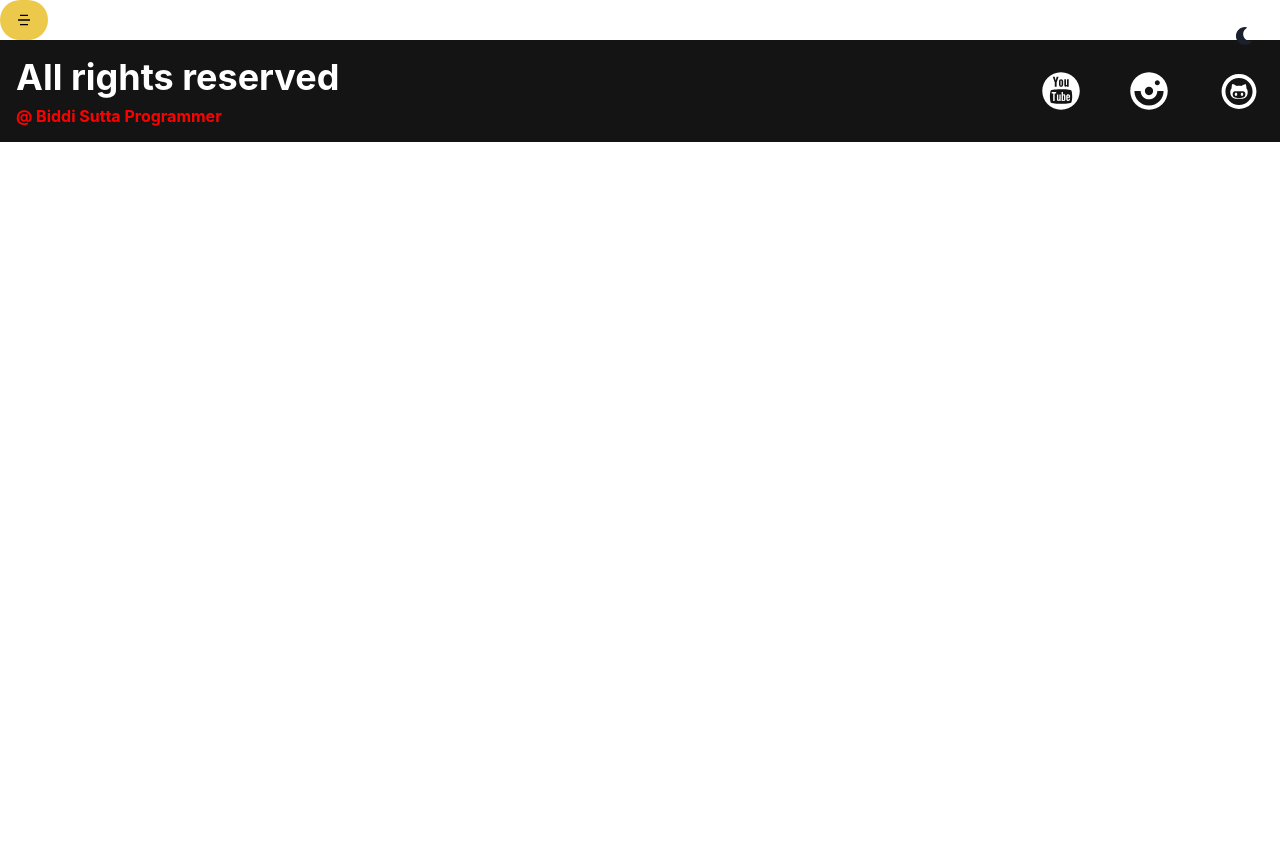
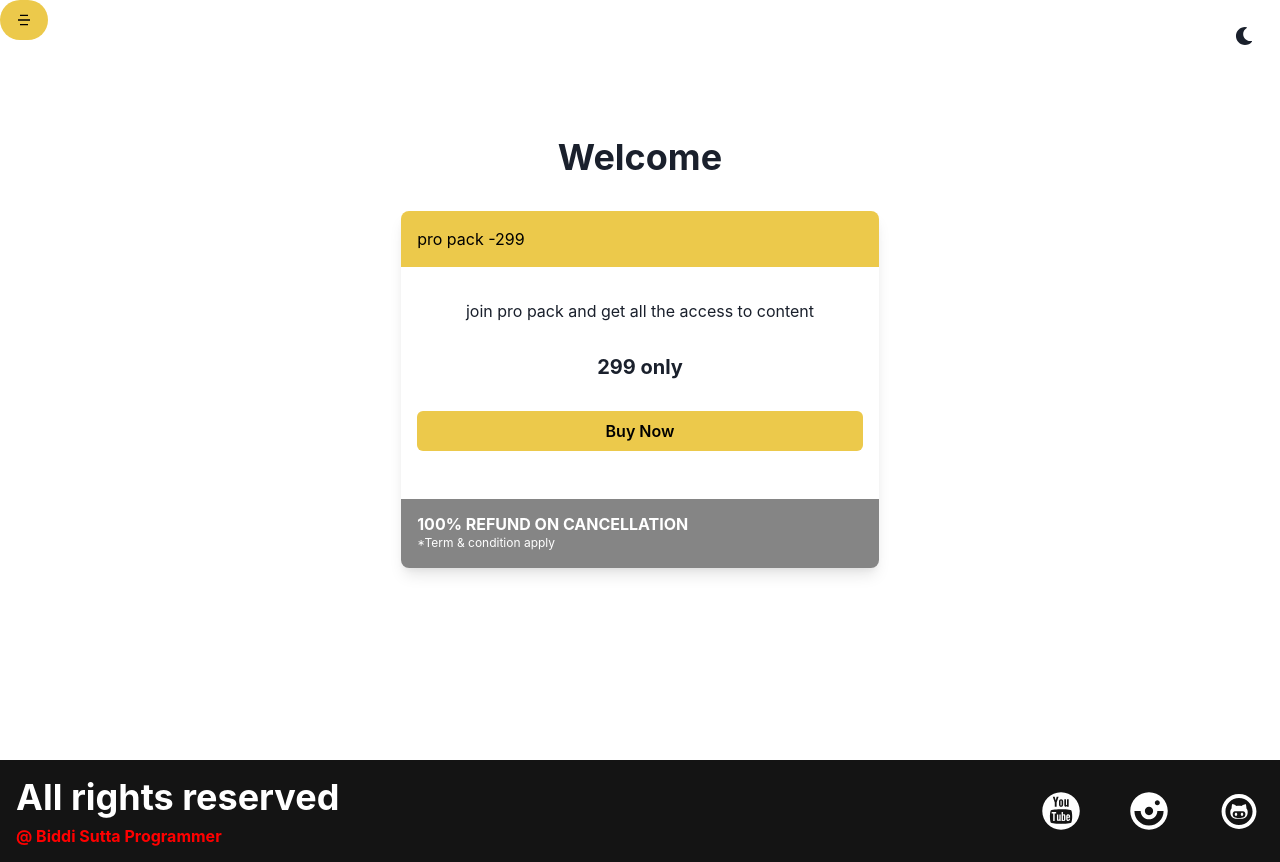
Before and after one commit to Ankitjha2202/fullstack-app, a React (Create React App) app: page /subscribe in a window 1280 px wide. Before the commit the page ends 800 px from the top, so only its background shows below. Built offline with nearby package versions, Linux system fonts and the light colour scheme.

Commit message:
Payement Pages

```diff
--- a/src/App.js
+++ b/src/App.js
@@ -12,6 +12,10 @@ import Contact from './components/Contact/Contact';
 import Request from './components/Request/Request';
 import About from './components/About/About';
 import  CoursePage  from './components/CoursePage/CoursePage';
+import Subscribe from './components/Payments/Subscribe';
+import PaymentSuccess from './components/Payments/PaymentSuccess';
+import NotFound from './components/Layout/NotFound/NotFound';
+import PaymentFail from './components/Payments/PaymentFail';
 
 function App() {
   window.addEventListener('contextmenu',(e)=>{
@@ -31,6 +35,10 @@ function App() {
         <Route path='/About' element={<About/>}/>
         <Route path='/Request' element={<Request/>}/>
         <Route path='/ResetPassword/:token' element={<ResetPassword/>}/>
+        <Route path='/subscribe' element={<Subscribe/>}/>
+        <Route path='/paymentsuccessfull' element={<PaymentSuccess/>}/>
+        <Route path='*' element={<NotFound/>}/>
+        <Route path='/paymentfail' element={<PaymentFail/>}/>
       </Routes>
       <Footer/>
      </Router>
--- a/src/components/Layout/Header/Header.jsx
+++ b/src/components/Layout/Header/Header.jsx
@@ -1,10 +1,10 @@
-import { ColorModeContext, Drawer, DrawerBody, DrawerHeader,DrawerOverlay,DrawerContent, useDisclosure, VStack, HStack } from '@chakra-ui/react'
+import { Drawer, DrawerBody, DrawerHeader,DrawerOverlay,DrawerContent, useDisclosure, VStack, HStack } from '@chakra-ui/react'
 import { Button } from '@chakra-ui/react';
 import React from 'react'
 import ColorModeSwicther from "../../../ColorModeSwitcher"
-import {RiDashboardFill, RiDashboardLine, RiLogoutBoxFill, RiLogoutBoxLine, RiMenu5Fill} from 'react-icons/ri';
+import {RiDashboardFill, RiLogoutBoxLine, RiMenu5Fill} from 'react-icons/ri';
 import { Link } from 'react-router-dom'
-import { CgGhost } from 'react-icons/cg';
+// import { CgGhost } from 'react-icons/cg';
 const LinkButton = ({url="/" , title='Home',onClose}) =>(
     <Link onClick={onClose} to={url}>
       <Button variant={'ghost'}>{title}</Button>
--- /dev/null
+++ b/src/components/Layout/NotFound/NotFound.jsx
@@ -0,0 +1,22 @@
+import { Button, Container, Heading, VStack } from '@chakra-ui/react'
+import React from 'react'
+import { RiErrorWarningFill } from 'react-icons/ri'
+import { Link } from 'react-router-dom'
+
+const NotFound = () => {
+  return (
+    <Container h={'90vh'}>
+        <VStack justifyContent={'center'} h={'full'} spacing={'4'} >
+          <RiErrorWarningFill size={'5rem'}/>
+          <Heading>
+                Page not found.
+         </Heading>
+            <Link to ='/'>
+                <Button variant={'ghost'}> Go to home</Button>
+            </Link>
+        </VStack>
+    </Container>
+  )
+}
+
+export default NotFound
--- /dev/null
+++ b/src/components/Payments/PaymentFail.jsx
@@ -0,0 +1,22 @@
+import {Button, Container, Heading, VStack } from '@chakra-ui/react'
+import React from 'react'
+import { RiErrorWarningFill } from 'react-icons/ri'
+import { Link } from 'react-router-dom'
+
+const PaymentFail = () => {
+  return (
+    <Container h={'90vh'}>
+        <VStack justifyContent={'center'} h={'full'} spacing={'4'} >
+          <RiErrorWarningFill size={'5rem'}/>
+          <Heading textTransform={'uppercase'}>
+                Payment fail.
+         </Heading>
+            <Link to ='/subscribe'>
+                <Button variant={'ghost'}> try again</Button>
+            </Link>
+        </VStack>
+    </Container>
+  )
+}
+
+export default PaymentFail
--- /dev/null
+++ b/src/components/Payments/PaymentSuccess.jsx
@@ -0,0 +1,38 @@
+import { Box, Button, Container, Heading, Text, VStack } from '@chakra-ui/react'
+import React from 'react'
+import { RiCheckboxCircleFill } from 'react-icons/ri'
+import { Link } from 'react-router-dom'
+
+const PaymentSuccess = () => {
+  return (
+    <Container h={'90vh'} p={'16'}>
+        <Heading my={'8'} textAlign={'center'}>
+            You have pro pack.
+        </Heading>
+        <VStack boxShadow={'lg'} pb={'16'} alignItems={'center'} borderRadius={'lg'}>
+            <Box w={'full'} bg={'yellow.400'} p={'4'} css={{borderRadius:'8px 8px 0 0'}}>
+                <Text color={'black'}>Payment successfull</Text>
+            </Box>
+
+            <Box p={'4'}>
+                <VStack textAlign={'center'} px='8' mt={'4'} spacing='8'>
+                   <Text>
+                    Congratulation you are a pro member. you have access to premium content.
+                   </Text>
+                 <Heading size={'4x1'}>
+                    <RiCheckboxCircleFill size={'3rem'}/>
+                 </Heading>
+                </VStack>
+            </Box>
+            <Link to ='/profile'>
+                <Button variant={'ghost'}> Go to profile</Button>
+            </Link>
+            <Heading size={'xs'}>
+                Reference :hajkskdjakjasdkjajsd
+            </Heading>
+        </VStack>
+    </Container>
+  )
+}
+
+export default PaymentSuccess
--- /dev/null
+++ b/src/components/Payments/Subscribe.jsx
@@ -0,0 +1,32 @@
+import { Box, Container, Heading, VStack,Text, Button } from '@chakra-ui/react'
+import React from 'react'
+
+const Subscribe = () => {
+  return (
+    <Container h='90vh' p= '16'>
+        <Heading children='Welcome' my='8' textAlign={'center'}/>
+        <VStack boxShadow={'lg'} alignItems={'stretch'} borderRadius={'lg'} spacing='0'>
+            <Box bg={'yellow.400'} p={'4'} css={{borderRadius:'8px 8px 0 0'}}>
+                <Text color='black' children={`pro pack -299`}/>
+            </Box>
+            <Box p={'4'}>
+                <VStack textAlign={'center'} px='8' mt={'4'} spacing='8'>
+                   <Text children={'join pro pack and get all the access to content'}/>
+                 <Heading size='md' children={'299 only'}/>
+                </VStack>
+
+                <Button my={'8'} w={'full'} colorScheme='yellow'>
+                    Buy Now
+                </Button>
+            </Box>
+
+            <Box bg={'blackAlpha.600'} p={'4'} css={{borderRadius:'0 0 8px 8px'}}>
+                 <Heading color={'white'} textTransform='uppercase' size='sm' children={'100% refund on cancellation'}/>
+                 <Text fontSize={'xs'} color='white' children={'*Term & condition apply'}/>
+            </Box>
+        </VStack>
+    </Container>
+  )
+}
+
+export default Subscribe
```
